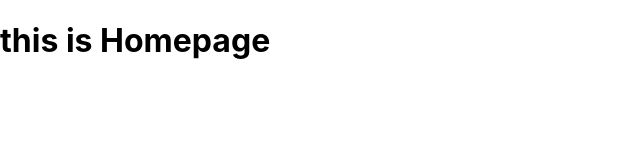
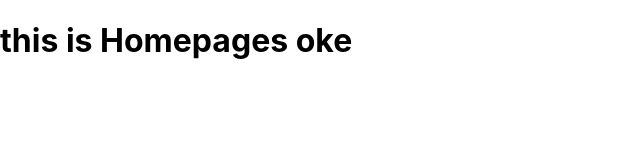
Before and after one commit to mulia007/react-project-lauch, a React (Create React App) app: page / in a window 1280 px wide. Shown: the top 160 px of the page, without its empty margins (0-640 px from the left). Built offline with nearby package versions, Linux system fonts and the light colour scheme.

Commit message:
Update Homepage.js

```diff
--- a/src/pages/Homepage.js
+++ b/src/pages/Homepage.js
@@ -3,7 +3,7 @@ import React from "react";
 const Homepage = () => {
   return (
     <div>
-      <h1>this is Homepage</h1>
+      <h1>this is Homepages oke</h1>
     </div>
   );
 };
```
